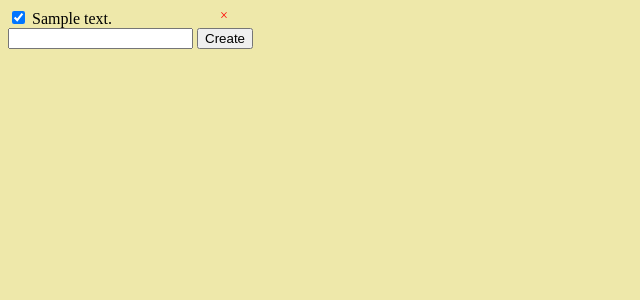
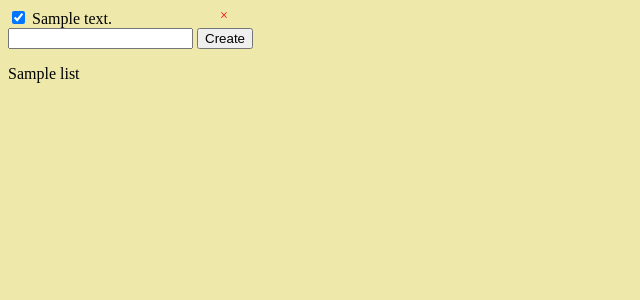
Before and after one commit to aksell/fullstack-lessons, a Flask app: template templates/index.html in a window 1280 px wide. Shown: the top 300 px of the page, without its empty margins (0-640 px from the left). Run offline with Flask 2, Linux system fonts and the light colour scheme; tables that the repository leaves empty hold one stand-in row (values such as "Sample post"); the template is opened without the code that fills it: values that come from a table or form of the project are taken from there, most other values are stand-ins (such as "Sample title", 1, 10 or a date in 2020).

Commit message:
Display todo lists

```diff
--- a/templates/index.html
+++ b/templates/index.html
@@ -26,6 +26,11 @@
         float: right;
         cursor: pointer;
         font-size: 14px;
+      }
+      .todos-wrapper,
+      .lists-wrapper {
+        display: inline-block;
+        vertical-align: top;
       }
     </style>
   </head>
@@ -62,6 +67,13 @@
       <input type="text" id="description" name="description" />
       <input type="submit" value="Create" />
     </form>
+    <div class="lists-wrapper">
+      <ul id="lists">
+        {% for list in lists %}
+        <li>{{list.name}}</li>
+        {% endfor %}
+      </ul>
+    </div>
     <script>
       function deleteItem(buttonClicked) {
         const todoId = buttonClicked.dataset["id"];
```
